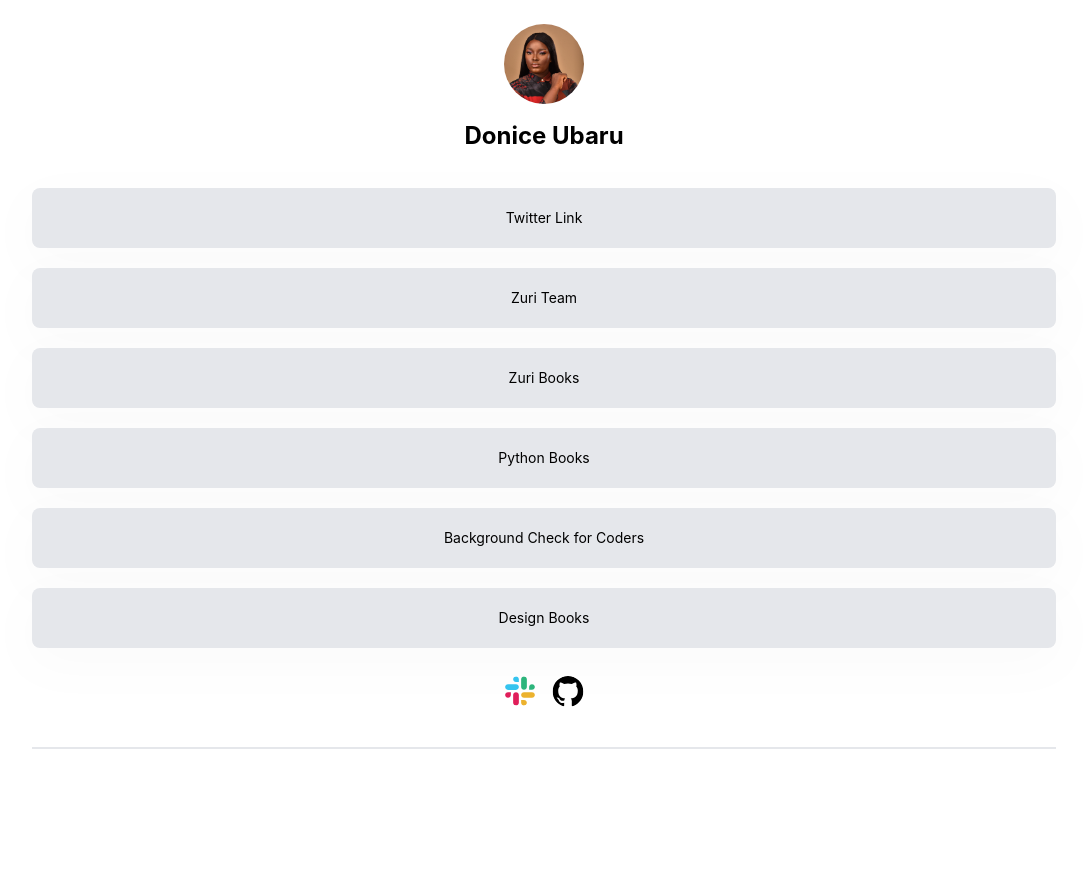
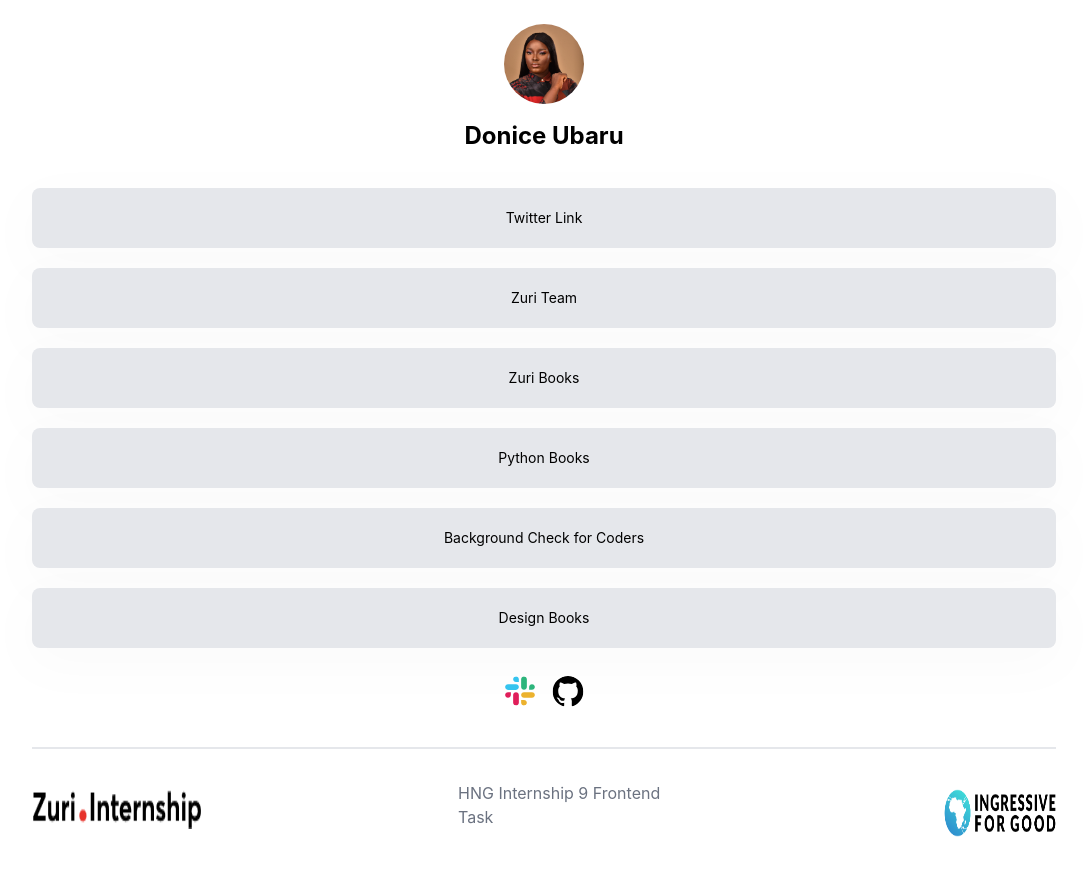
Before and after one commit to donice/stage-1-task, a React (Create React App) app: page / in a window 1280 px wide. Shown: the whole page, without its empty margins (96-1183 px from the left). Before the commit the page ends 800 px from the top, so only its background shows below. Built offline with nearby package versions, Linux system fonts and the light colour scheme.

Commit message:
finished footer

```diff
--- a/src/App.js
+++ b/src/App.js
@@ -2,6 +2,8 @@
 import ProfileImage from "../src/img/ProfilePic.jpg";
 import Slack from "./img/slack.svg";
 import Github from "./img/Social_icon.svg";
+import Ingresive from "./img/ingressive.png";
+import Zuri from "./img/zuri.png";
 import "./index.css";
 
 function App() {
@@ -77,6 +79,18 @@
       </div>
 
       <div className="border w-full mt-8"></div>
+
+      <footer className="my-8 w-full text-left md:flex md:space-x-64 md:justify-center md:align-middle">
+        <img src={Zuri} alt="zuri" className="w-30 border-sky-500 mb-2" />
+        <span className="text-gray-500 mb-2">
+          HNG Internship 9 Frontend Task
+        </span>
+        <img
+          src={Ingresive}
+          alt="IG4"
+          className="w-36 border-sky-500 mt-2 md:w-28"
+        />
+      </footer>
     </div>
   );
 }
```
